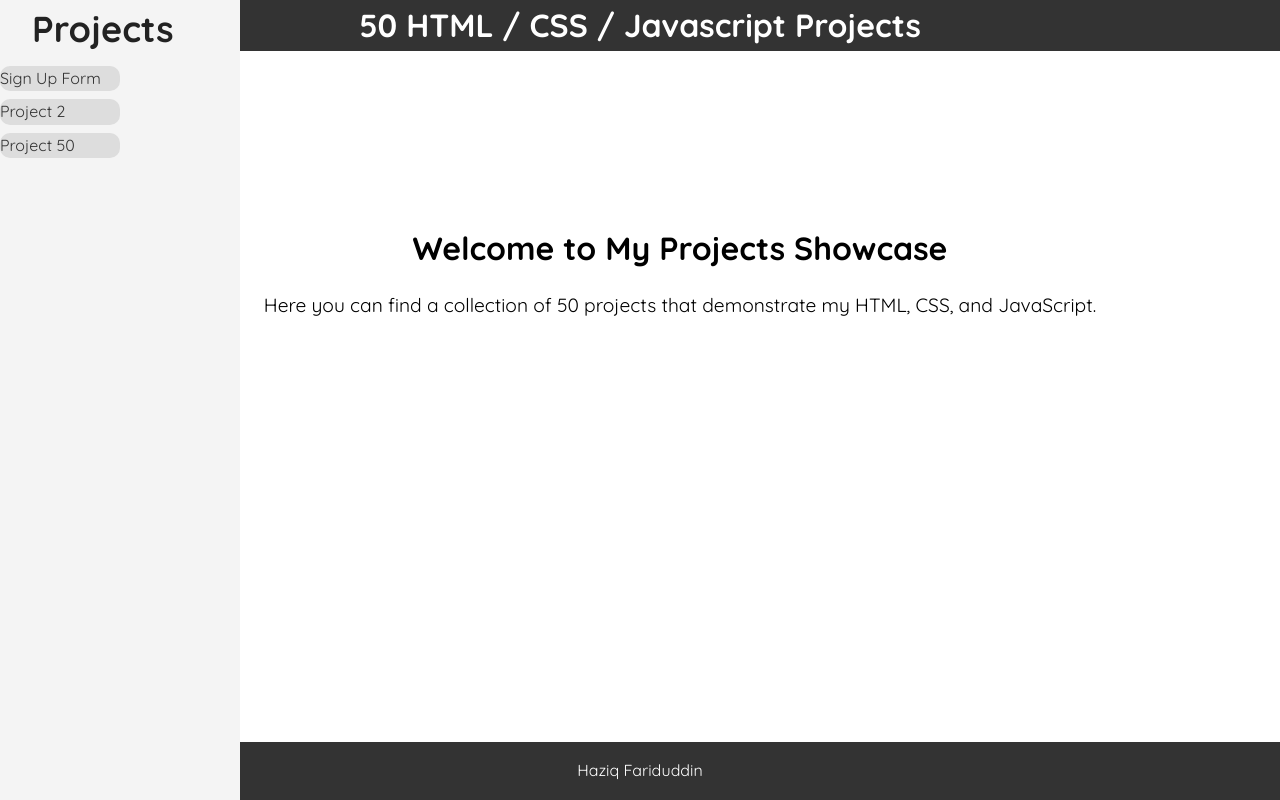
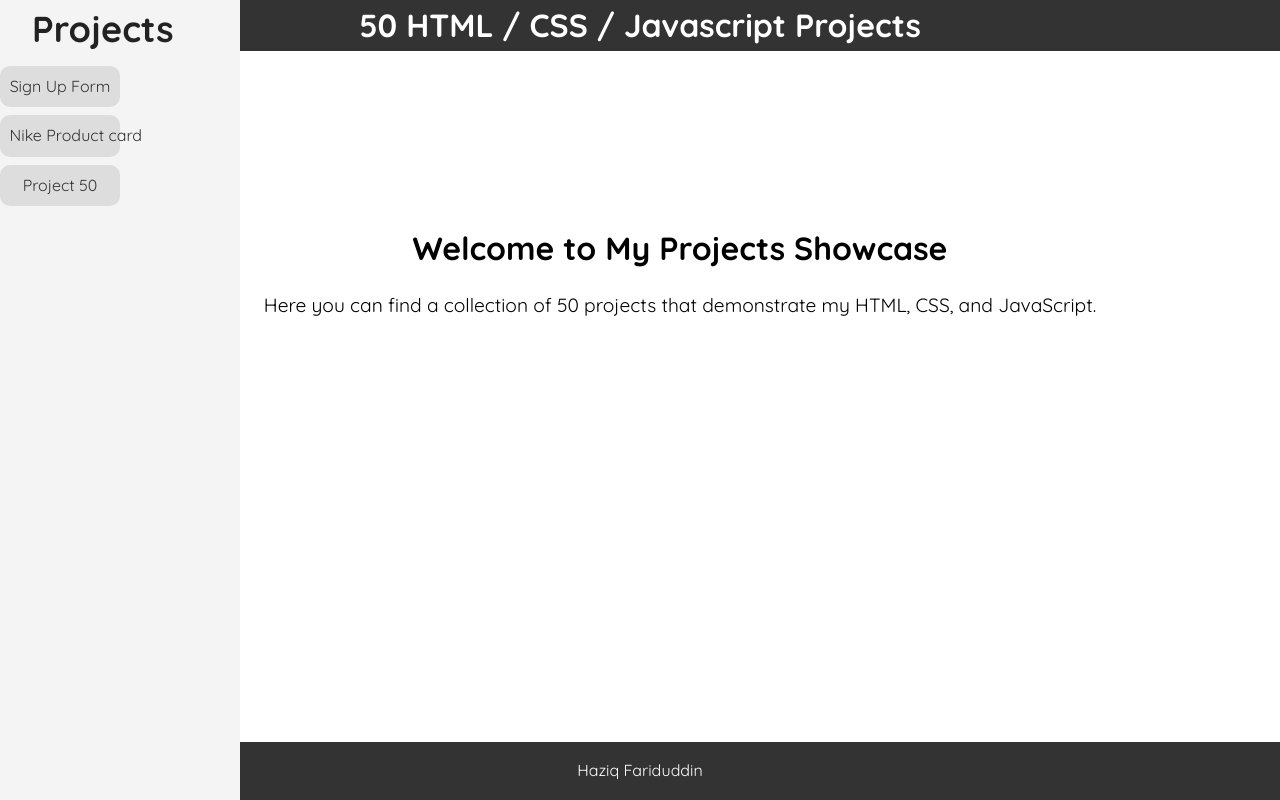
Before and after one commit to HaziqFariduddin/50-HTML-CSS-Javascript-Project, a plain HTML site: page index.html in a window 1280 px wide. Drawn offline with Linux system fonts and the light colour scheme.

Commit message:
Showcase index.html nike add

```diff
--- a/index.html
+++ b/index.html
@@ -27,7 +27,7 @@
         <ul>
           <!-- Add links to other HTML pages (replace with your filenames) -->
           <li><a href="Sign Up Form/index.html">Sign Up Form</a></li>
-          <li><a href="project2.html">Project 2</a></li>
+          <li><a href="Product Card/index.html">Nike Product card</a></li>
           <!-- ... -->
           <li><a href="project50.html">Project 50</a></li>
         </ul>
--- a/styles.css
+++ b/styles.css
@@ -84,10 +84,11 @@ nav ul li a {
   text-decoration: none;
   color: #333;
   background-color: #ddd;
-  padding: 0.5rem 0.6git rem;
+  padding: 0.5rem 0.6rem;
   border-radius: 10px;
   display: block;
   width: 50%;
+  text-align: center;
 }
 
 nav ul li a:hover {
```
